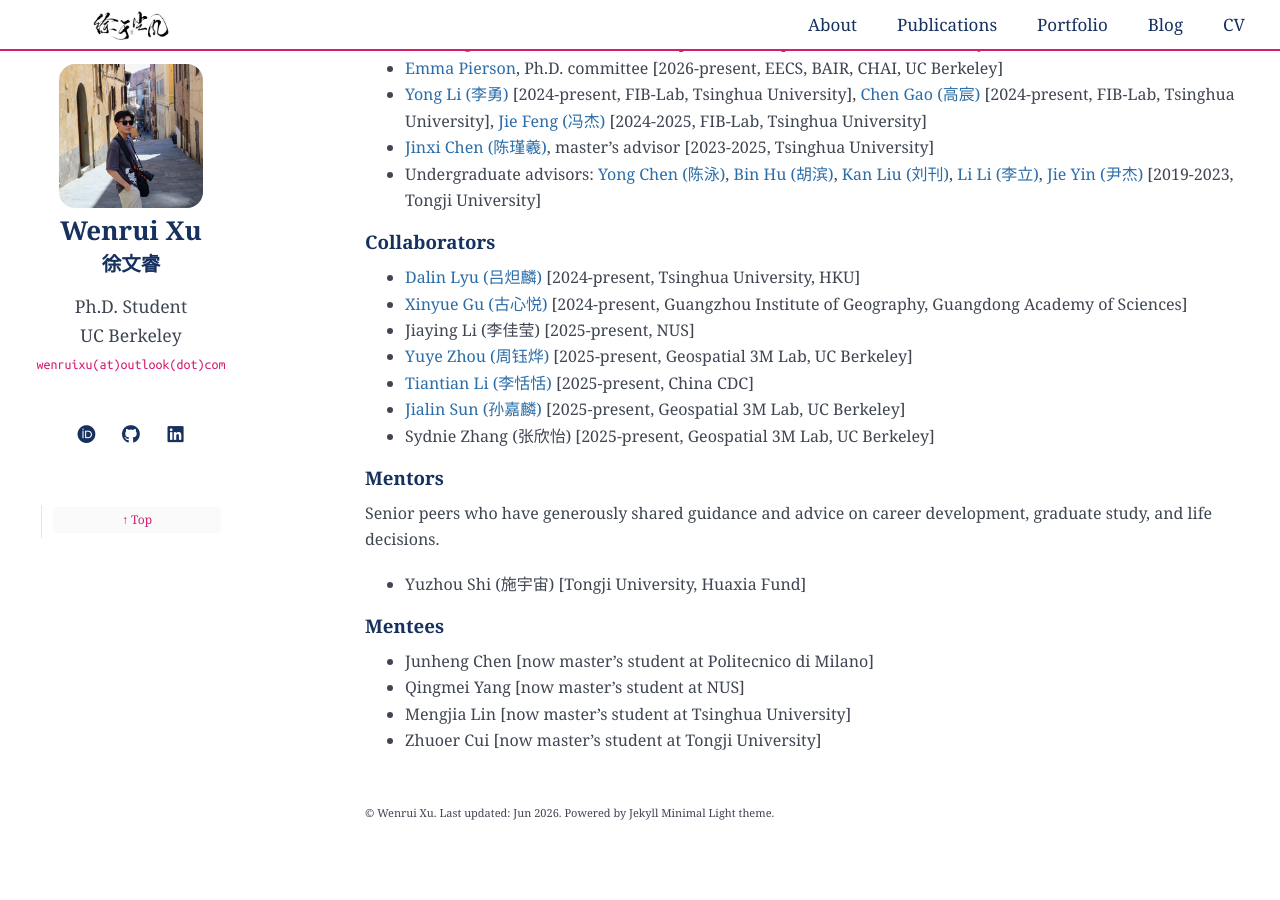
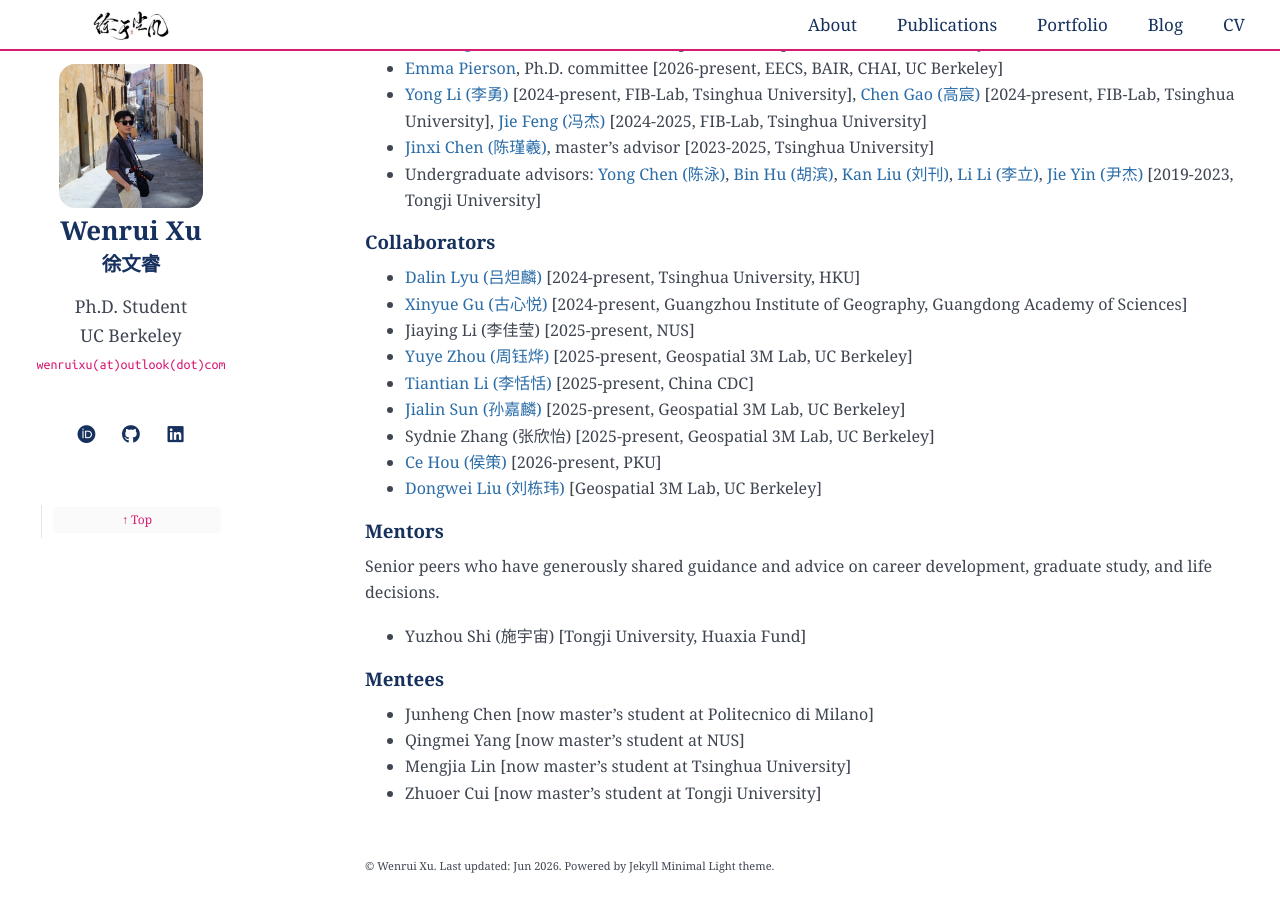
Before and after one commit to ruaruaxu/ruaruaxu.github.io, a Jekyll site: the page built from people.md, in a window 1280 px wide and 900 px high, scrolled down 534 px. Built offline with Jekyll 4.4.1, drawn with Linux system fonts in a browser that asks for light colours; a style sheet for code colours, icons or effects is not loaded; before the commit the page ends 1381 px from its top, so only the background shows below that.

Commit message:
[CODEX] Add Ce Hou and Dongwei Liu as collaborators
Add the two user-specified collaborator links and affiliations to the People page. Preserve the supplied 2026-present period for Ce Hou and leave Dongwei Liu's period unspecified.

Validation: both URLs returned HTTP 200 and git diff --check passed.

```diff
--- a/people.md
+++ b/people.md
@@ -53,6 +53,8 @@ I am so lucky to have learned from and worked with many wonderful people. Each o
 - [Tiantian Li (李恬恬)](https://iehs.chinacdc.cn/ywwz/Team/201810/t20181016_195134.html) [2025-present, China CDC]
 - [Jialin Sun (孙嘉麟)](https://scholar.google.com/citations?user=f57kwGAAAAAJ) [2025-present, Geospatial 3M Lab, UC Berkeley]
 - Sydnie Zhang (张欣怡) [2025-present, Geospatial 3M Lab, UC Berkeley]
+- [Ce Hou (侯策)](https://www.ce-hou.com/) [2026-present, PKU]
+- [Dongwei Liu (刘栋玮)](https://ddwliu.github.io/) [Geospatial 3M Lab, UC Berkeley]
 
 ### Mentors
 
```
